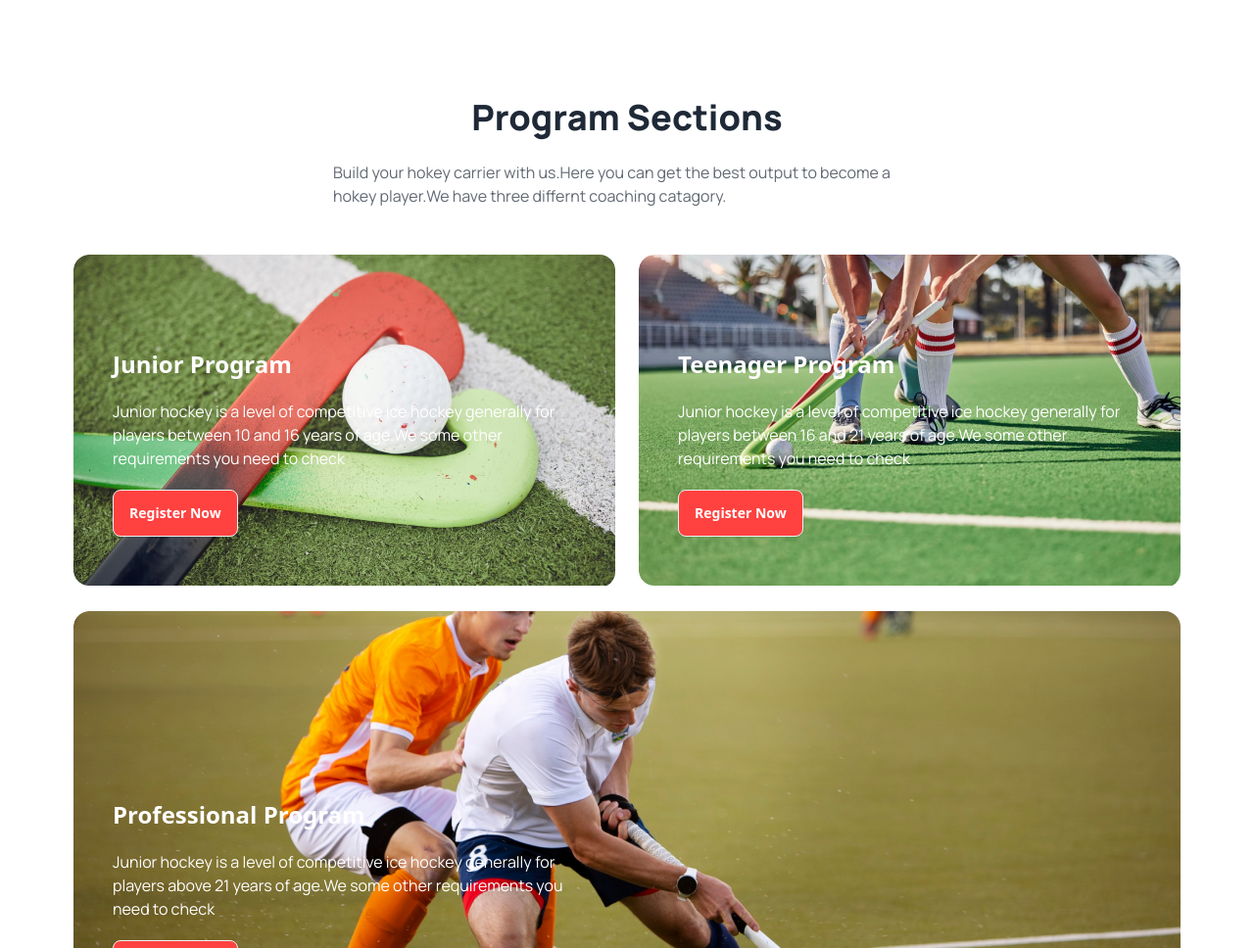
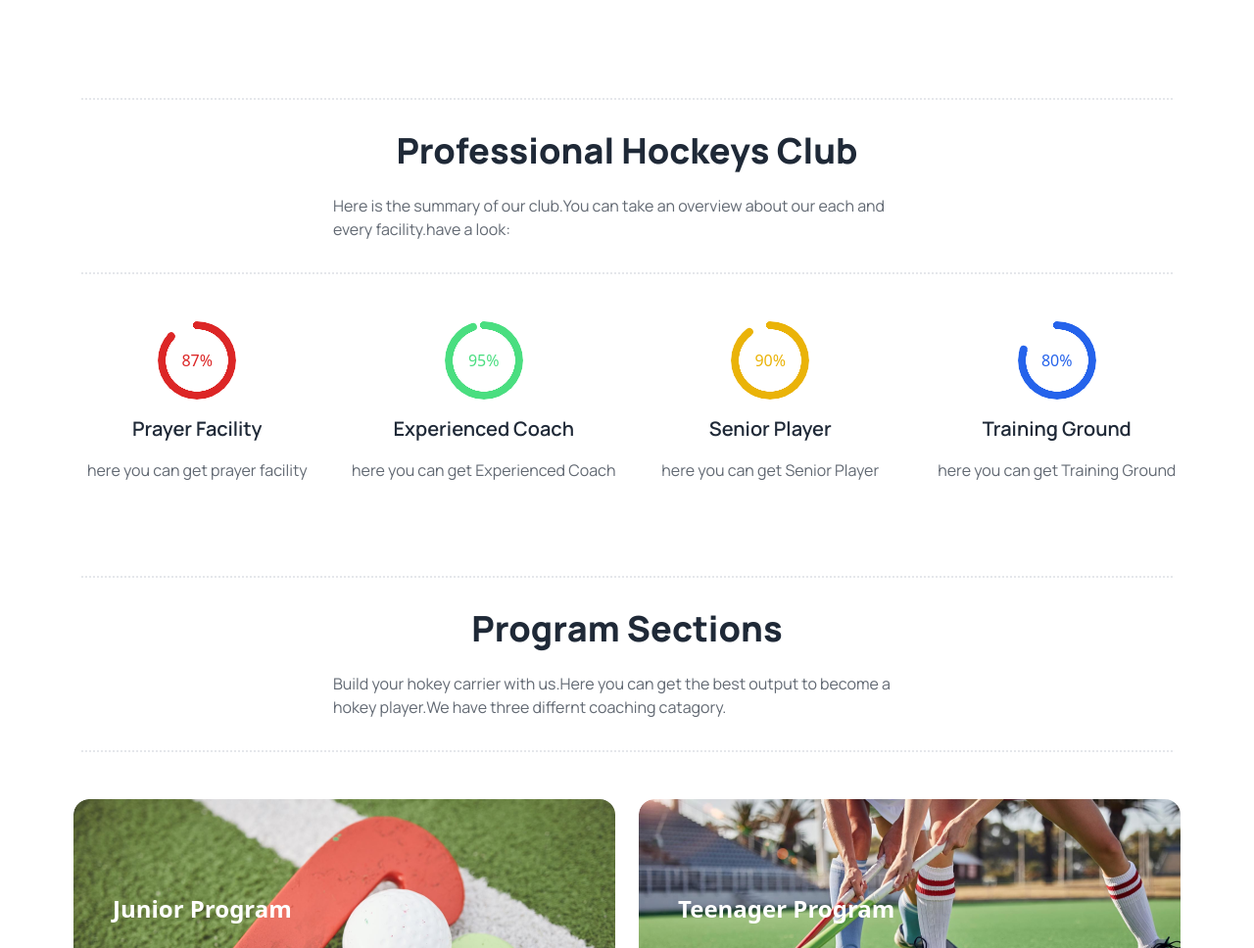
Before and after one commit to jahidcx/assignment-three, a plain HTML site: page index.html in a window 1280 px wide. Shown: the part 681-1649 px from the top of the page at 98% size. Drawn offline with nearby package versions, Linux system fonts and the light colour scheme.

Commit message:
complete program section

```diff
--- a/index.html
+++ b/index.html
@@ -104,23 +104,65 @@
     </header>
     <main class="max-w-[1170px] mx-auto">
 
+        <!-- professional section -->
+        <section class="mt-24">
+            <!-- content -->
+            <div
+                class="flex flex-col justify-center items-center space-y-6 text-manrope mb-12 mx-7 border-y-2 border-dotted py-8">
+                <h1 class="font-manrope text-4xl font-extrabold">Professional Hockeys Club</h1>
+                <p class="font-manrope text-base font-medium lg:w-[600px] opacity-70">Here is the summary of our
+                    club.You can take an overview about our each and every facility.have a look:</p>
+            </div>
+
+            <!-- grid -->
+            <div class="grid  grid-cols-1 lg:grid-cols-4 gap-y-7 ">
+                <div class="space-y-4 text-center">
+                    <div class="text-red-600  radial-progress" style="--value:87;" role="progressbar">87%</div>
+                    <h3 class="font-manrope text-xl font-semibold">Prayer Facility</h3>
+                    <p class="font-manrope text-base font-medium  opacity-70">here you can get prayer facility</p>
+                </div>
+                <div class="space-y-4 text-center">
+                    <div class="text-green-400  radial-progress" style="--value:95;" role="progressbar">95%</div>
+                    <h3 class="font-manrope text-xl font-semibold">Experienced Coach</h3>
+                    <p class="font-manrope text-base font-medium  opacity-70">here you can get Experienced Coach</p>
+                </div>
+                <div class="space-y-4 text-center">
+                    <div class="text-yellow-500  radial-progress" style="--value:90;" role="progressbar">90%</div>
+                    <h3 class="font-manrope text-xl font-semibold">Senior Player</h3>
+                    <p class="font-manrope text-base font-medium  opacity-70">here you can get Senior Player</p>
+                </div>
+                <div class="space-y-4 text-center">
+                    <div class="text-blue-600  radial-progress" style="--value:80;" role="progressbar">80%</div>
+                    <h3 class="font-manrope text-xl font-semibold">Training Ground</h3>
+                    <p class="font-manrope text-base font-medium  opacity-70">here you can get Training Ground</p>
+                </div>
+            </div>
+
+        </section>
+
         <!-- program section -->
 
         <section class="mt-24">
-            <div class="flex flex-col justify-center items-center space-y-6 text-manrope mb-12 mx-7">
+            <!-- content -->
+
+            <div
+                class="flex flex-col justify-center items-center space-y-6 text-manrope mb-12 mx-7 border-y-2 border-dotted py-8">
                 <h1 class="font-manrope text-4xl font-extrabold">Program Sections</h1>
-                <p class="font-manrope text-base font-medium lg:w-[600px] opacity-70">Build your hokey carrier with us.Here
+                <p class="font-manrope text-base font-medium lg:w-[600px] opacity-70">Build your hokey carrier with
+                    us.Here
                     you can get the best output to become a hokey player.We have
                     three differnt coaching catagory.</p>
             </div>
 
+            <!-- theme -->
             <div class="grid grid-cols-1 lg:grid-cols-2 gap-y-6  lg:gap-[24px] mx-5 ">
 
                 <div class="bg-no-repeat  w-full h-[244px] lg:h-[340px] relative rounded-2xl"
-                style="background-image: url('Images/2.png');">
+                    style="background-image: url('Images/2.png');">
                     <div class="absolute top-6 left-6 lg:top-24 lg:left-10 space-y-5 ">
                         <h1 class="text-white text-manrope text-2xl font-extrabold ">Junior Program</h1>
-                        <p class="font-manrope text-base font-medium lg:w-[495px] text-white ">Junior hockey is a level of competitive ice
+                        <p class="font-manrope text-base font-medium lg:w-[495px] text-white ">Junior hockey is a level
+                            of competitive ice
                             hockey
                             generally for players between 10 and 16 years of age.We some other requirements you need to
                             check</p>
@@ -129,20 +171,24 @@
 
                 </div>
 
-                <div class="bg-no-repeat  h-[244px] w-full lg:h-[340px] relative rounded-2xl" style="background-image: url('Images/3.png');">
+                <div class="bg-no-repeat  h-[244px] w-full lg:h-[340px] relative rounded-2xl"
+                    style="background-image: url('Images/3.png');">
                     <div class="absolute top-6 left-6 lg:top-24 lg:left-10 space-y-5">
                         <h1 class="text-white text-manrope text-2xl font-extrabold">Teenager Program</h1>
-                        <p class="font-manrope text-base font-medium lg:w-[495px] text-white ">Junior hockey is a level of competitive ice
+                        <p class="font-manrope text-base font-medium lg:w-[495px] text-white ">Junior hockey is a level
+                            of competitive ice
                             hockey generally for players between 16 and 21 years of age.We some other requirements you
                             need to check</p>
                         <button class="btn bg-bt-primary text-white">Register Now</button>
                     </div>
                 </div>
 
-                <div class="lg:col-span-2 bg-no-repeat w-full  h-[244px] lg:h-[450px] relative rounded-2xl" style="background-image: url('Images/4.png');">
+                <div class="lg:col-span-2 bg-no-repeat w-full  h-[244px] lg:h-[450px] relative rounded-2xl"
+                    style="background-image: url('Images/4.png');">
                     <div class="absolute top-6 left-6 lg:top-48 lg:left-10 space-y-5">
                         <h1 class="text-white text-manrope text-2xl font-extrabold">Professional Program</h1>
-                        <p class="font-manrope text-base font-medium lg:w-[495px] text-white">Junior hockey is a level of competitive ice
+                        <p class="font-manrope text-base font-medium lg:w-[495px] text-white">Junior hockey is a level
+                            of competitive ice
                             hockey
                             generally for players above 21 years of age.We some other requirements you need to check</p>
                         <button class="btn bg-bt-primary text-white">Register Now</button>
@@ -154,6 +200,7 @@
             </div>
         </section>
 
+
     </main>
 
 </body>
```
